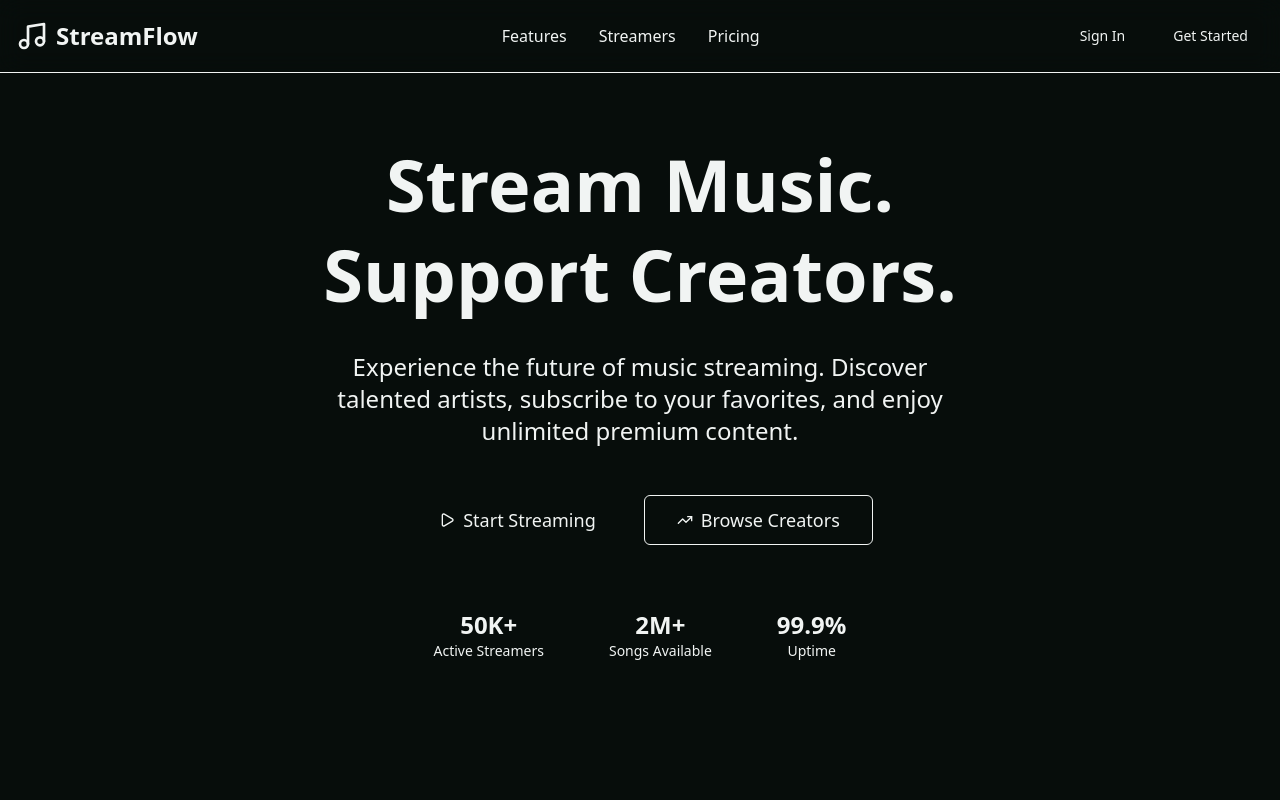
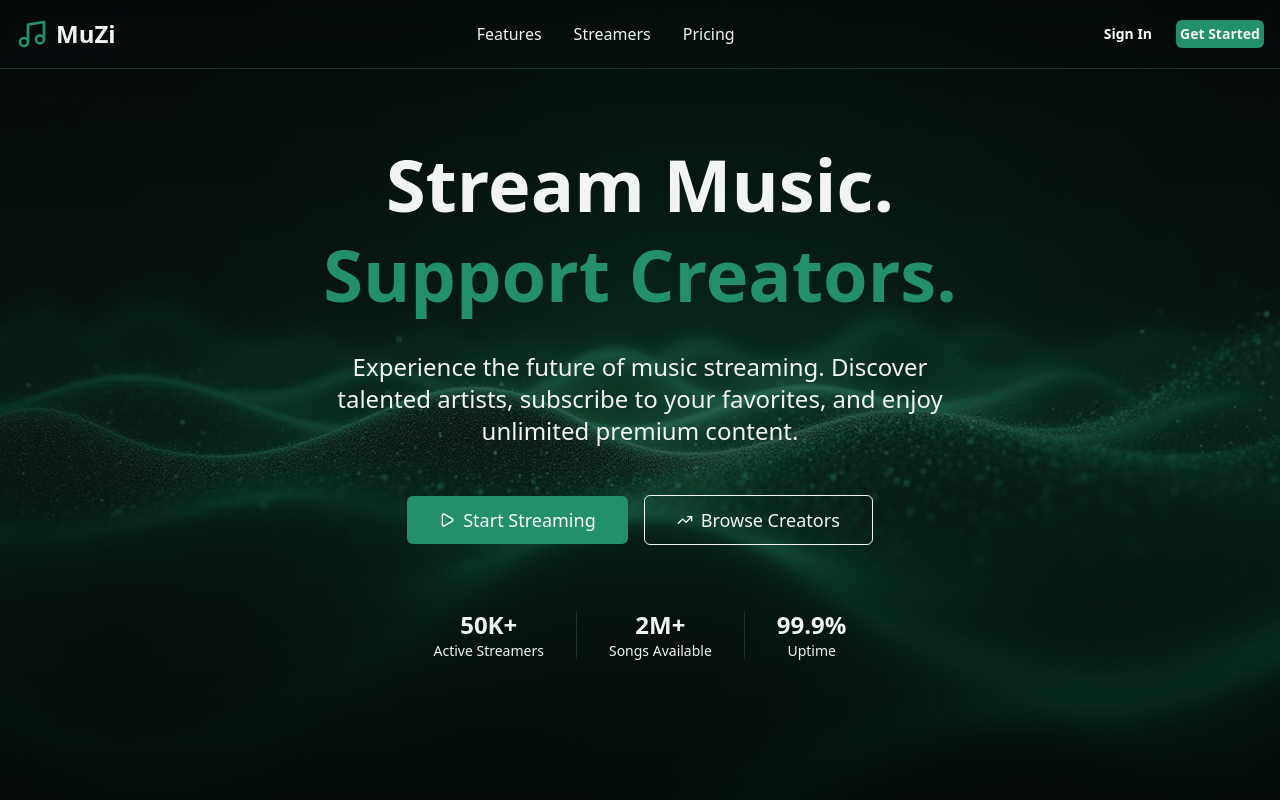
Before and after one commit to Athulms7/Muzi, a Next.js app: page / in a window 1280 px wide. Shown: the top 800 px of the page. Built offline with nearby package versions, Linux system fonts and the light colour scheme; no server answers.

Commit message:
feat:Changes in Ui

```diff
--- a/app/_components/Hero.tsx
+++ b/app/_components/Hero.tsx
@@ -7,7 +7,7 @@ const Hero = () => {
       <div
         className="absolute inset-0 opacity-30"
         style={{
-          backgroundImage: `url(${heroImage})`,
+          backgroundImage: `url(${heroImage.src})`,
           backgroundSize: 'cover',
           backgroundPosition: 'center',
         }}
--- a/app/_components/Navbar.tsx
+++ b/app/_components/Navbar.tsx
@@ -1,13 +1,17 @@
+"use client"
 import { Music } from "lucide-react";
 import { Button } from "./_ui/Buttonland";
+import { Buttons } from "./button";
+import { signIn, signOut, useSession } from "next-auth/react";
 
 const Navbar = () => {
+  const session=useSession();
   return (
     <nav className="fixed top-0 w-full z-50 bg-background/80 backdrop-blur-md border-b border-border">
       <div className="container mx-auto px-4 py-4 flex items-center justify-between">
         <div className="flex items-center gap-2">
           <Music className="w-8 h-8 text-primary" />
-          <span className="text-2xl font-bold">StreamFlow</span>
+          <span className="text-2xl font-bold">MuZi</span>
         </div>
 
         <div className="hidden md:flex items-center gap-8">
@@ -23,8 +27,16 @@ const Navbar = () => {
         </div>
 
         <div className="flex items-center gap-4">
-          <Button variant="ghost">Sign In</Button>
-          <Button variant="hero">Get Started</Button>
+
+            {!session.data?.user &&<button className='bg-gradient-primar rounded-xl p-2 text-sm text-white font-bold  ' onClick={()=>signIn()}>
+
+              Sign In
+            </button>}
+            {session.data?.user && <button className='bg-gradient-primary text-white rounded-xl p-2 text-sm font-bold  ' onClick={()=>signOut()}>
+
+              Sign Out
+            </button>}
+            <button className="bg-primary text-sm font-bold rounded-md p-1" >Get Started</button>
         </div>
       </div>
     </nav>
--- a/app/globals.css
+++ b/app/globals.css
@@ -26,3 +26,59 @@
     color: hsl(var(--foreground));
   }
 }
+@layer utilities {
+  .bg-gradient-hero {
+    background: var(--gradient-hero);
+  }
+  .bg-gradient-primary {
+    background: var(--gradient-primary);
+  }
+
+  .bg-gradient-card {
+    background: var(--gradient-card);
+  }
+
+  /* Text colors */
+  .text-foreground {
+    color: hsl(var(--foreground));
+  }
+
+  .text-muted-foreground {
+    color: hsl(var(--muted-foreground));
+  }
+
+  .text-primary {
+    color: hsl(var(--primary));
+  }
+
+  .text-primary-foreground {
+    color: hsl(var(--primary-foreground));
+  }
+
+  /* Background colors */
+  .bg-background {
+    background-color: hsl(var(--background));
+  }
+
+  .bg-card {
+    background-color: hsl(var(--card));
+  }
+
+  .bg-primary {
+    background-color: hsl(var(--primary));
+  }
+
+  /* Borders */
+  .bg-border {
+    background-color: hsl(var(--border));
+  }
+
+  .border-border {
+    border-color: hsl(var(--border));
+  }
+
+  /* Radii */
+  .rounded-theme {
+    border-radius: var(--radius);
+  }
+}
--- a/app/page.tsx
+++ b/app/page.tsx
@@ -4,11 +4,13 @@ import Features from "./_components/Features";
 import Streamers from "./_components/Streamers";
 import Pricing from "./_components/Pricing";
 import Footer from "./_components/Footer";
+import { Header } from "./_components/Appbar";
 
 const Index = () => {
   return (
     <div className="min-h-screen">
-      <Navbar />
+      {/* <Header/> */}
+      <Navbar/>
       <Hero />
       <Features />
       <Streamers />
--- /dev/null
+++ b/tailwin.config.ts
@@ -0,0 +1,23 @@
+/** @type {import('tailwindcss').Config} */
+export default {
+  content: [
+    "./app/**/*.{js,ts,jsx,tsx}",
+    "./components/**/*.{js,ts,jsx,tsx}",
+  ],
+  theme: {
+    extend: {
+      backgroundImage: {
+        "gradient-hero": "var(--gradient-hero)",
+      },
+      keyframes: {
+        "fade-in": {
+          "0%": { opacity: 0, transform: "translateY(20px)" },
+          "100%": { opacity: 1, transform: "translateY(0)" },
+        },
+      },
+      animation: {
+        "fade-in": "fade-in 1.2s ease-out forwards",
+      },
+    },
+  },
+};
```
